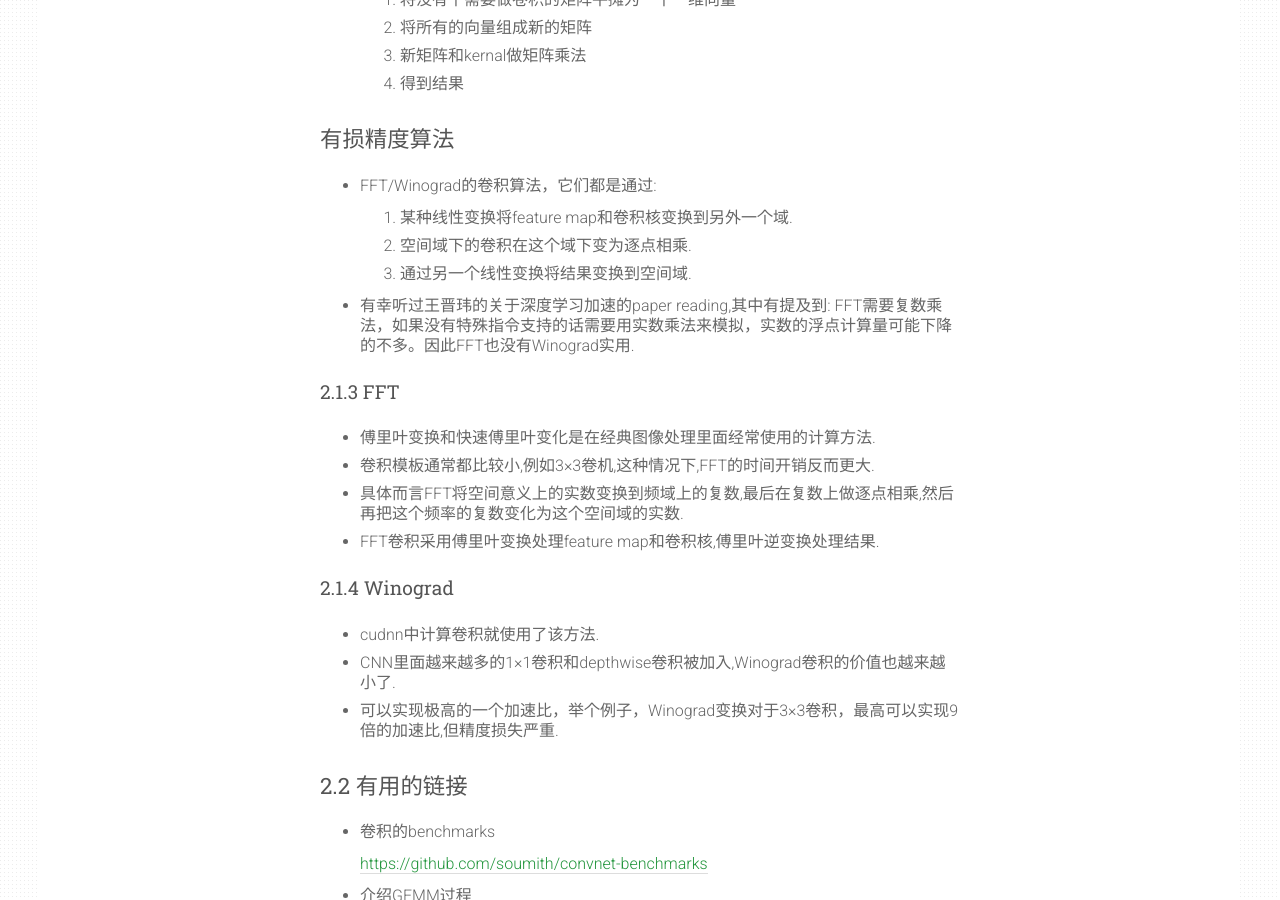
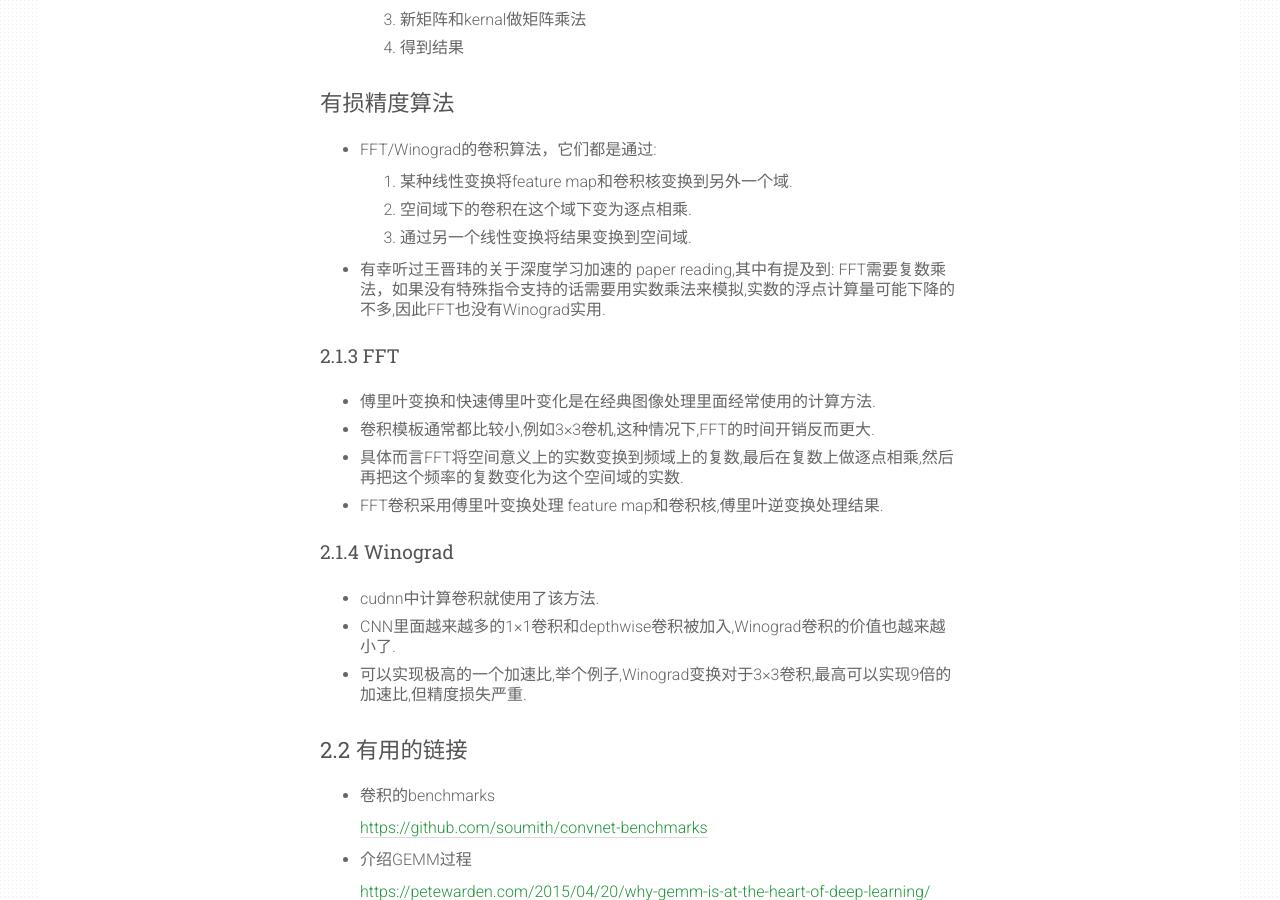
Before and after one commit to vincentweikey/vincentweikey.github.io, a Jekyll site: the page built from _posts/2018-10-05-understanding-convolution.md, in a window 1280 px wide and 900 px high, scrolled down 1584 px. Built offline with Jekyll 4.4.1, drawn with Linux system fonts in a browser that asks for light colours; part of the change alters nothing that is shown; some of the changed text lies outside the part shown.

````diff
--- a/_posts/2018-10-05-understanding-convolution.md
+++ b/_posts/2018-10-05-understanding-convolution.md
@@ -1,6 +1,6 @@
 ---
-title: 卷积神经网络 - 卷积
-teaser: 本文简单介绍卷积基础概念，不同的卷积实现方式和原理，一些卷积使用技巧
+title: 卷积神经网络 - 卷积01
+teaser: 本文简单介绍卷积基础概念，不同的卷积实现方式和原理，我对卷积的一些使用
 category: Computer Vision
 tags: [Theory,CNN]
 ---
@@ -14,22 +14,20 @@ tags: [Theory,CNN]
 3. 概率论
 4. 卷积神经网
 
-* 这四种场景表现了卷积在不同领域的应用
-
 ### 1.2 相关阅读
 
-* 推荐一下Christopher Olah 的理解卷积的blog
+* 推荐一下 Christopher Olah 的理解卷积的blog
 
 	<http://colah.github.io/posts/2014-07-Understanding-Convolutions/>
 
-* 数学的论证参考
+* 数学论证
 
 	<https://www.dsprelated.com/freebooks/mdft/Convolution.html>
 
 ### 1.3 本文将介绍卷积在计算机图像处理上的应用，所以限定讨论条件
 
 * 离散的
-* 2-维卷积 (注: 2-维的卷积相当于depth=1 的 3-维的卷积)
+* 2-维卷积(注:2-维的卷积相当于depth=1的3-维的卷积)
 * 篇幅有限具体的数学和理解请参考相关阅读
 
 ---
@@ -64,19 +62,19 @@ tags: [Theory,CNN]
 	2. 空间域下的卷积在这个域下变为逐点相乘.
 	3. 通过另一个线性变换将结果变换到空间域.
 
-* 有幸听过王晋玮的关于深度学习加速的paper reading,其中有提及到: FFT需要复数乘法，如果没有特殊指令支持的话需要用实数乘法来模拟，实数的浮点计算量可能下降的不多。因此FFT也没有Winograd实用.
+* 有幸听过王晋玮的关于深度学习加速的 paper reading,其中有提及到:  FFT需要复数乘法，如果没有特殊指令支持的话需要用实数乘法来模拟,实数的浮点计算量可能下降的不多,因此FFT也没有Winograd实用.
 
 #### 2.1.3 FFT
 
 * 傅里叶变换和快速傅里叶变化是在经典图像处理里面经常使用的计算方法.
 * 卷积模板通常都比较小,例如3×3卷机,这种情况下,FFT的时间开销反而更大.
 * 具体而言FFT将空间意义上的实数变换到频域上的复数,最后在复数上做逐点相乘,然后再把这个频率的复数变化为这个空间域的实数.
-* FFT卷积采用傅里叶变换处理feature map和卷积核,傅里叶逆变换处理结果.
+* FFT卷积采用傅里叶变换处理 feature map和卷积核,傅里叶逆变换处理结果.
 
 #### 2.1.4 Winograd
 * cudnn中计算卷积就使用了该方法.
 * CNN里面越来越多的1×1卷积和depthwise卷积被加入,Winograd卷积的价值也越来越小了.
-* 可以实现极高的一个加速比，举个例子，Winograd变换对于3×3卷积，最高可以实现9倍的加速比,但精度损失严重.
+* 可以实现极高的一个加速比,举个例子,Winograd变换对于3×3卷积,最高可以实现9倍的加速比,但精度损失严重.
 
 
 ---
@@ -185,6 +183,13 @@ def conv2d_im2col(input_, kernal_, stride =1, padding = 0):
 	return col_matrix.reshape(out.shape[0],out.shape[1],order='F')
 
 ```
+---
+
+# 卷积可以解决的问题
+
+### 特征抽取
+
+### 图像增强
 
 ---
 
````
